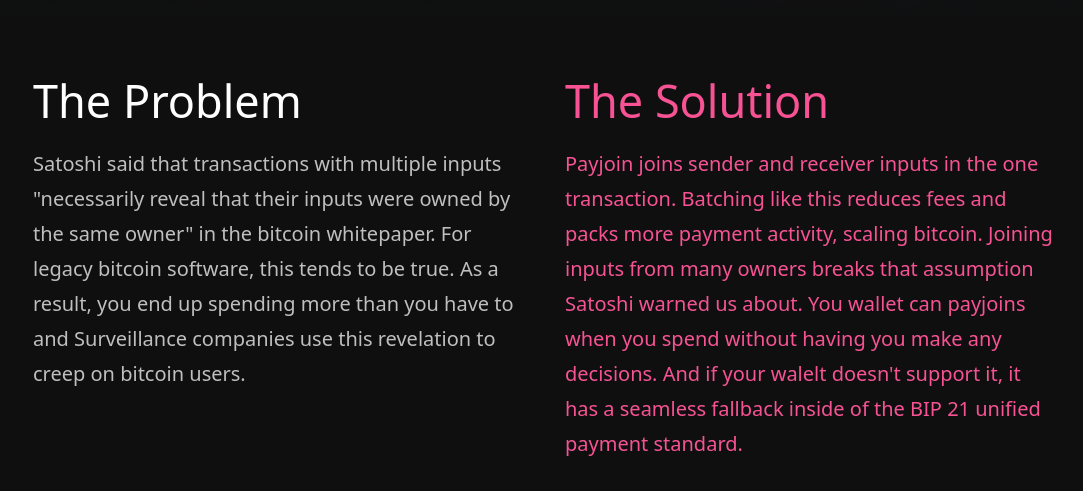
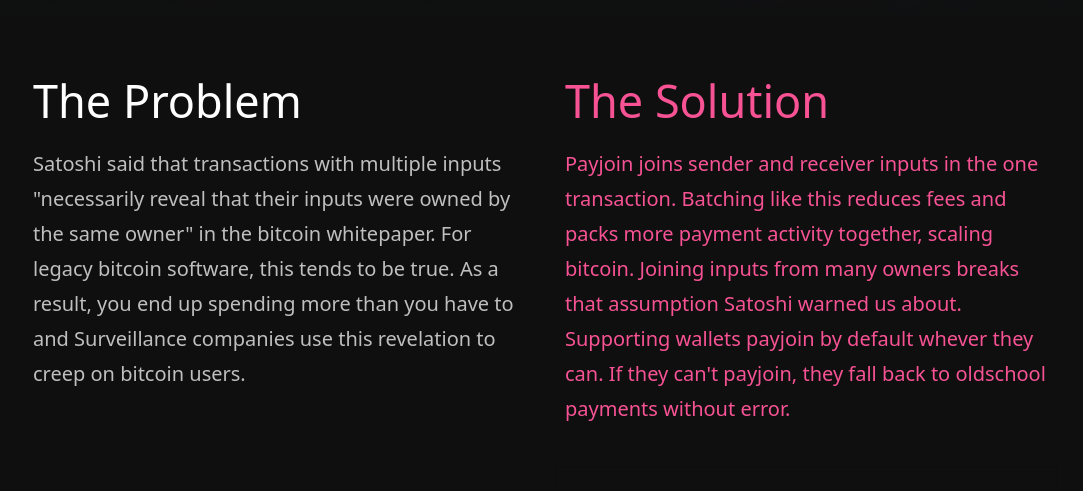
Before and after one commit to payjoin/payjoin.org, a SvelteKit app: page / in a window 1280 px wide. Shown: the part 784-1275 px from the top of the page, without its empty margins (95-1178 px from the left). Built offline with nearby package versions, Linux system fonts and the light colour scheme; grey boxes are pictures that could not be loaded.

Commit message:
Fix copy errors

```diff
--- a/src/routes/+page.svelte
+++ b/src/routes/+page.svelte
@@ -34,13 +34,9 @@
 			<h2 class="pink">The Solution</h2>
 			<p>
 				Payjoin joins sender and receiver inputs in the one transaction. Batching like this reduces
-				fees and packs more payment activity, scaling bitcoin. Joining inputs from many owners
-				breaks that assumption Satoshi warned us about. You wallet can payjoins when you spend
-				without having you make any decisions. And if your walelt doesn't support it, it has a
-				seamless fallback inside of <Link
-					href="https://github.com/bitcoin/bips/blob/master/bip-0021.mediawiki"
-					target="_blank">the BIP 21 unified payment standard</Link
-				>.
+				fees and packs more payment activity together, scaling bitcoin. Joining inputs from many owners
+				breaks that assumption Satoshi warned us about. Supporting wallets payjoin by default
+				whever they can. If they can't payjoin, they fall back to oldschool payments without error.
 			</p>
 		</div>
 	</section>
```
